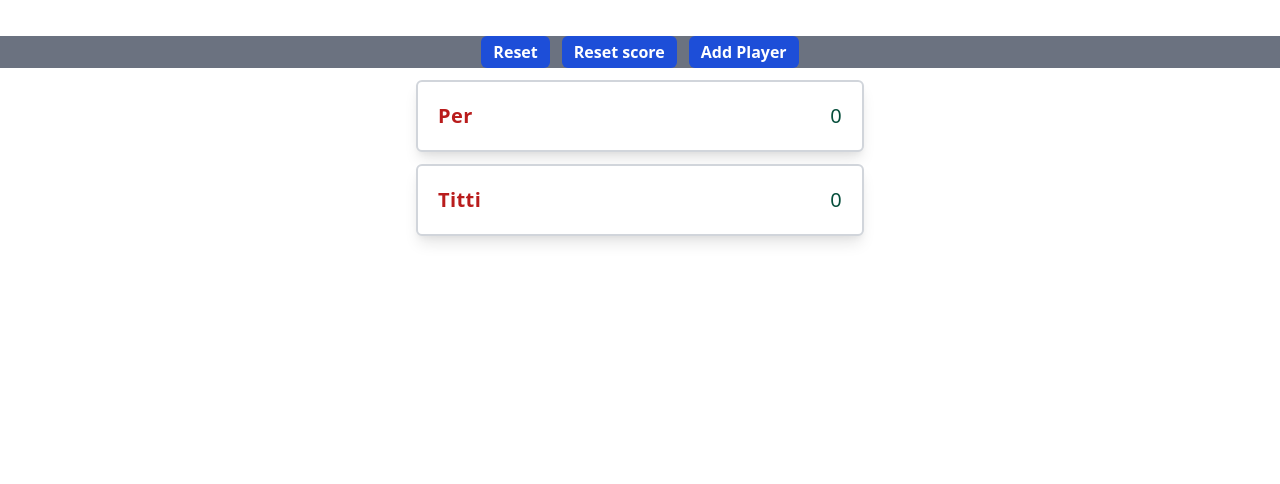
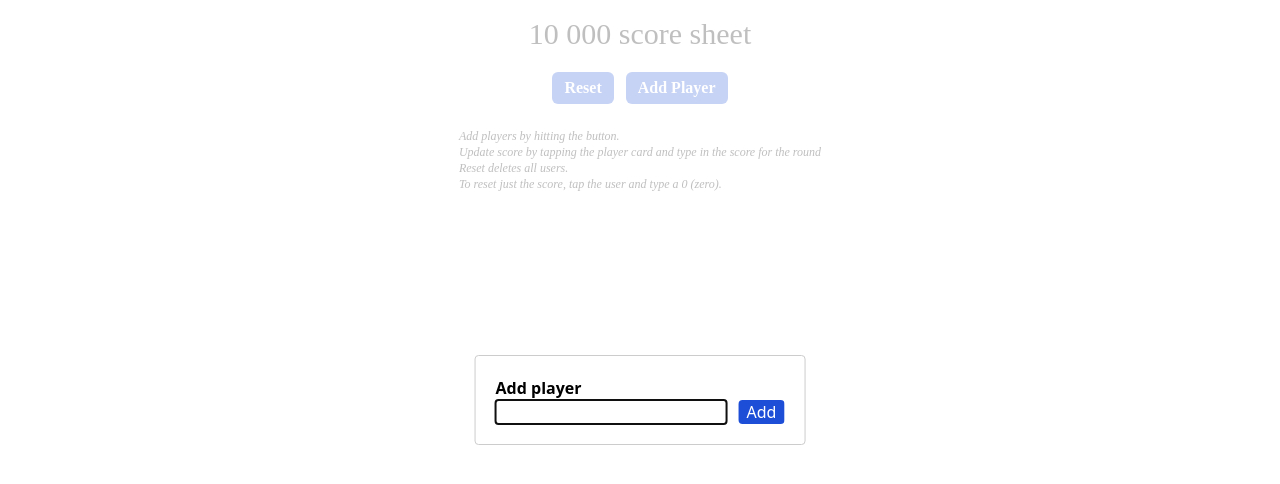
Before and after one commit to exxoff/ten-thousand, a React (Create React App) app: page / in a window 1280 px wide. Both pictures are taken after a click on the button "Add Player". Shown: the top 484 px of the page. Built offline with nearby package versions, Linux system fonts and the light colour scheme.

Commit message:
First release

```diff
--- a/package.json
+++ b/package.json
@@ -9,6 +9,7 @@
     "@testing-library/user-event": "^12.8.3",
     "react": "^17.0.2",
     "react-dom": "^17.0.2",
+    "react-modal": "^3.12.1",
     "react-scripts": "4.0.3",
     "web-vitals": "^1.1.1"
   },
--- a/public/index.html
+++ b/public/index.html
@@ -24,7 +24,7 @@
       work correctly both with client-side routing and a non-root public URL.
       Learn how to configure a non-root public URL by running `npm run build`.
     -->
-    <title>React App</title>
+    <title>Ten thousand score sheet</title>
   </head>
   <body>
     <noscript>You need to enable JavaScript to run this app.</noscript>
--- a/src/App.js
+++ b/src/App.js
@@ -1,26 +1,122 @@
+import { useState, useRef } from "react";
 import "./App.css";
-import { Player } from "./components/Player";
+import { PlayerCard } from "./components/PlayerCard";
+import ReactModal from "react-modal";
 
 function App() {
+  const [players, setPlayers] = useState([]);
+  const [isOpen, setOpen] = useState(false);
+  const [newPlayer, setNewPlayer] = useState("");
+
+  const playerInput = useRef(null);
+
+  const addPlayer = () => {
+    console.log(players.length);
+    const num = players.length + 1;
+    const p = { id: num, name: newPlayer };
+    setPlayers((players) => [...players, p]);
+    closeModal();
+  };
+
+  const onReset = () => {
+    setPlayers([]);
+  };
+
+  const onResetScore = () => {
+    setPlayers(...players);
+  };
+  const customStyles = {
+    content: {
+      top: "50%",
+      left: "50%",
+      right: "auto",
+      bottom: "auto",
+      marginRight: "-50%",
+      transform: "translate(-50%, -50%)",
+    },
+  };
+  const openModal = () => {
+    setOpen(true);
+  };
+
+  const handleChange = (event) => {
+    setNewPlayer(event.target.value);
+  };
+  const modalAfterOpen = () => {
+    playerInput.current.focus();
+  };
+  const closeModal = () => {
+    setOpen(false);
+  };
   return (
     <div className="App">
-      <div className="flex-col mt-9 container mx-auto">
-        <div className="flex space-x-3 bg-gray-500 justify-center">
-          <button className="border-gray-700 rounded-md bg-blue-700 py-1 px-3 text-white font-bold">
+      <div className="flex flex-col mt-4 container mx-auto mb">
+        <div className="text-3xl justify-center mx-auto font-custom">
+          10 000 score sheet
+        </div>
+        <div className="flex space-x-3 justify-center mt-5">
+          <button
+            className="rounded-md bg-blue-700 py-1 px-3 text-white font-bold font-custom"
+            onClick={() => onReset()}>
             Reset
           </button>
-          <button className="border-gray-700 rounded-md bg-blue-700 py-1 px-3 text-white font-bold">
+          {/* <button
+            className="rounded-md bg-blue-700 py-1 px-3 text-white font-bold"
+            onClick={() => onResetScore()}>
             Reset score
-          </button>
-          <button className="border-gray-700 rounded-md bg-blue-700 py-1 px-3 text-white font-bold">
+          </button> */}
+          <button
+            className="rounded-md bg-blue-700 py-1 px-3 text-white font-bold font-custom"
+            onClick={() => openModal()}>
             Add Player
           </button>
         </div>
         <div className="flex flex-col items-center mx-2">
-          <Player playerName="Per" />
-          <Player playerName="Titti" />
+          {players.map((player) => (
+            <PlayerCard playerName={player.name} key={player.id} />
+          ))}
+          <div className="italic items-center mx-auto text-xs font-custom mt-6">
+            <ul className="justify-center">
+              <li>Add players by hitting the button.</li>
+              <li>
+                Update score by tapping the player card and type in the score
+                for the round
+              </li>
+              <li>Reset deletes all users.</li>
+              <li>
+                To reset just the score, tap the user and type a 0 (zero).
+              </li>
+            </ul>
+          </div>
         </div>
       </div>
+
+      <ReactModal
+        isOpen={isOpen}
+        onAfterOpen={modalAfterOpen}
+        onRequestClose={closeModal}
+        style={customStyles}
+        contentLabel="Add Player">
+        <div className="flex flex-col">
+          <h2 className="font-bold">Add player</h2>
+          <div className="flex flex-row justify-evenly">
+            <form onSubmit={() => addPlayer()}>
+              <input
+                className="mr-3"
+                type="text"
+                ref={playerInput}
+                onChange={(e) => handleChange(e)}
+              />
+            </form>
+
+            <div
+              className="cursor-pointer bg-blue-700 text-white rounded justify-center px-2"
+              onClick={() => addPlayer()}>
+              Add
+            </div>
+          </div>
+        </div>
+      </ReactModal>
     </div>
   );
 }
--- a/src/components/Player.js
+++ /dev/null
@@ -1,25 +0,0 @@
-import { useState } from "react";
-export const Player = ({ id, playerName }) => {
-  const [points, setPoints] = useState(0);
-
-  const handleClick = (event) => {
-    event.preventDefault();
-    alert(`You clicked on ${playerName}`);
-  };
-  return (
-    <>
-      <div
-        className="max-w-md md:w-8/12 w-full bg-white border-2 border-gray-300 p-5 rounded-md tracking-wide shadow-lg mt-3"
-        onClick={(e) => handleClick(e)}>
-        <div className="flex justify-between">
-          <div className="text-xl text-red-700 font-bold">
-            <h3>{playerName}</h3>
-          </div>
-          <div className="text-xl text-green-900">
-            <h4>{points}</h4>
-          </div>
-        </div>
-      </div>
-    </>
-  );
-};
--- /dev/null
+++ b/src/components/PlayerCard.js
@@ -0,0 +1,101 @@
+import { useState, useEffect, useRef } from "react";
+import ReactModal from "react-modal";
+
+export const PlayerCard = ({ playerName }) => {
+  const [isOpen, setOpen] = useState(false);
+  const [points, setPoints] = useState(0);
+  const [newPoints, setNewPoints] = useState(0);
+
+  const handleClick = (event) => {
+    event.preventDefault();
+    setOpen(true);
+    // alert(`You clicked on ${playerName}`);
+  };
+
+  const pointInput = useRef(null);
+
+  const customStyles = {
+    content: {
+      top: "50%",
+      left: "50%",
+      right: "auto",
+      bottom: "auto",
+      marginRight: "-50%",
+      transform: "translate(-50%, -50%)",
+    },
+  };
+  const modalIsOpen = () => {
+    setOpen(true);
+  };
+
+  const handleChange = (event) => {
+    setNewPoints(event.target.value);
+  };
+  const modalAfterOpen = () => {
+    pointInput.current.focus();
+  };
+  const contentLabel = `Add points to ${playerName}`;
+  const closeModal = () => {
+    setOpen(false);
+  };
+
+  const addPoints = () => {
+    console.log(`Current points: ${points}`);
+    console.log(`New points: ${newPoints}`);
+    if (Number(newPoints) === 0) {
+      setPoints(0);
+    } else {
+      setPoints(Number(points) + Number(newPoints));
+    }
+    closeModal();
+  };
+
+  // const addPoints = () => {
+  //   onAddPoints(newPoints);
+  //   closeModal();
+  // };
+  return (
+    <>
+      <div
+        className="max-w-md md:w-8/12 w-full bg-white border-2 border-gray-300 p-5 rounded-md tracking-wide shadow-lg mt-3"
+        onClick={(e) => handleClick(e, 0, playerName)}>
+        <div className="flex justify-between">
+          <div className="text-xl text-red-700 font-bold font-custom">
+            <h3>{playerName}</h3>
+          </div>
+          <div className="text-xl text-green-900 font-custom">
+            <h4>{points}</h4>
+          </div>
+        </div>
+      </div>
+      <ReactModal
+        isOpen={isOpen}
+        onAfterOpen={modalAfterOpen}
+        onRequestClose={closeModal}
+        style={customStyles}
+        contentLabel={contentLabel}>
+        <div className="flex flex-col">
+          <h2 className="font-bold">{contentLabel}</h2>
+          <div className="flex flex-row justify-evenly">
+            <form onSubmit={() => addPoints()}>
+              <input
+                className="mr-3"
+                type="number"
+                id="addpoints"
+                name="addpoints"
+                ref={pointInput}
+                onChange={(e) => handleChange(e)}
+              />
+            </form>
+
+            <div
+              className="cursor-pointer bg-blue-700 text-white rounded justify-center px-2"
+              onClick={() => addPoints()}>
+              Add
+            </div>
+          </div>
+        </div>
+      </ReactModal>
+    </>
+  );
+};
--- a/src/index.js
+++ b/src/index.js
@@ -1,7 +1,9 @@
 import React from "react";
 import ReactDOM from "react-dom";
+import ReactModal from "react-modal";
+import App from "./App";
 
-import App from "./App";
+ReactModal.setAppElement("#root");
 
 ReactDOM.render(
   <React.StrictMode>
--- a/tailwind.config.js
+++ b/tailwind.config.js
@@ -2,7 +2,17 @@
   purge: ["./src/**/*.{js,jsx,ts,tsx}", "./public/index.html"],
   darkMode: "media", // or 'media' or 'class'
   theme: {
-    extend: {},
+    fontFamily: {
+      sans: ["ui-sans-serif", "system-ui"],
+      serif: ["ui-serif", "Georgia"],
+      mono: ["ui-monospace", "SFMono-Regular"],
+      custom: ["Montserrat"],
+    },
+    extend: {
+      minWidth: {
+        80: "20rem",
+      },
+    },
   },
   variants: {
     extend: {},
```
Also changed, not shown: 1 other file (tests, documents, lock files or other folders).
